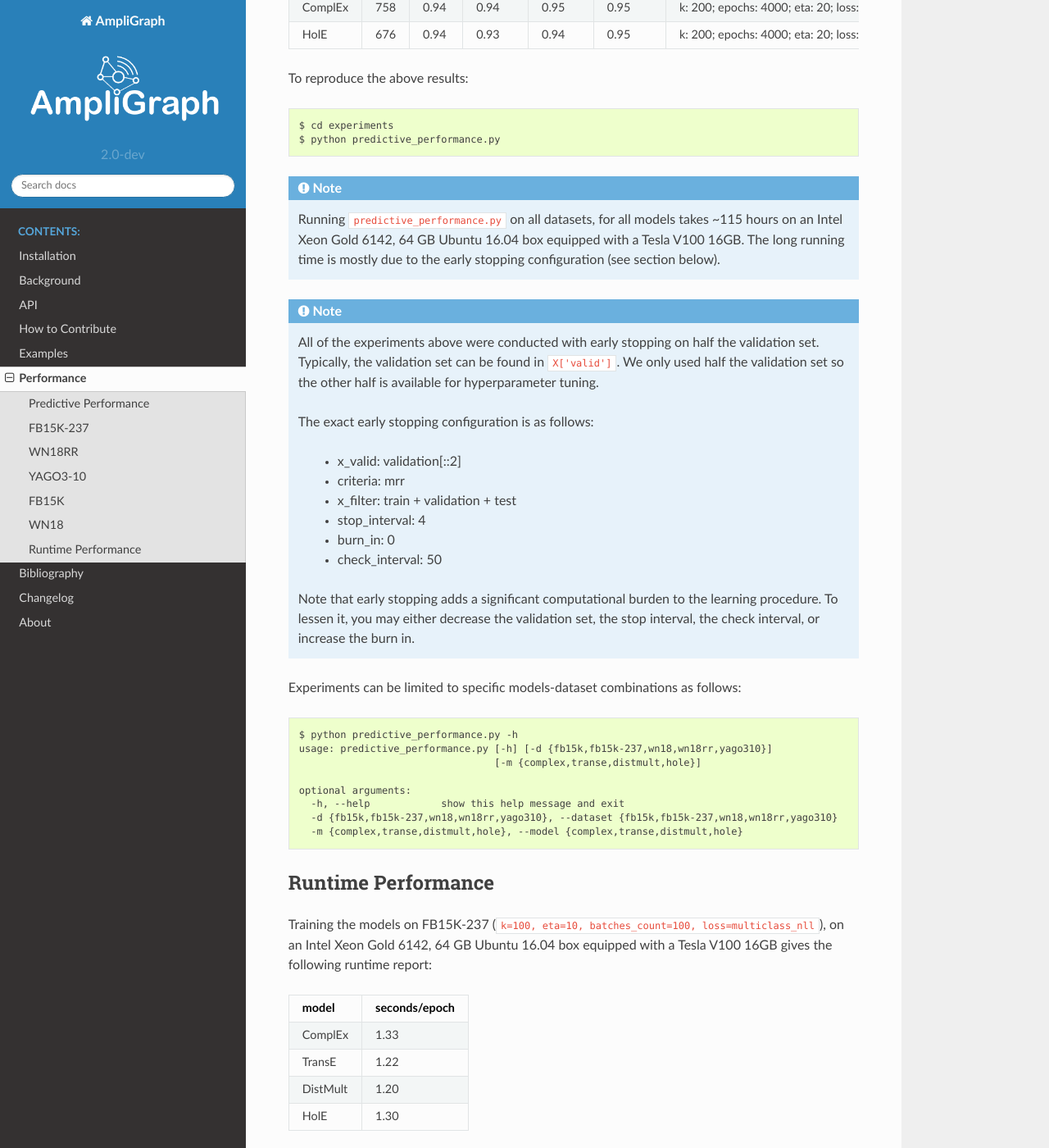
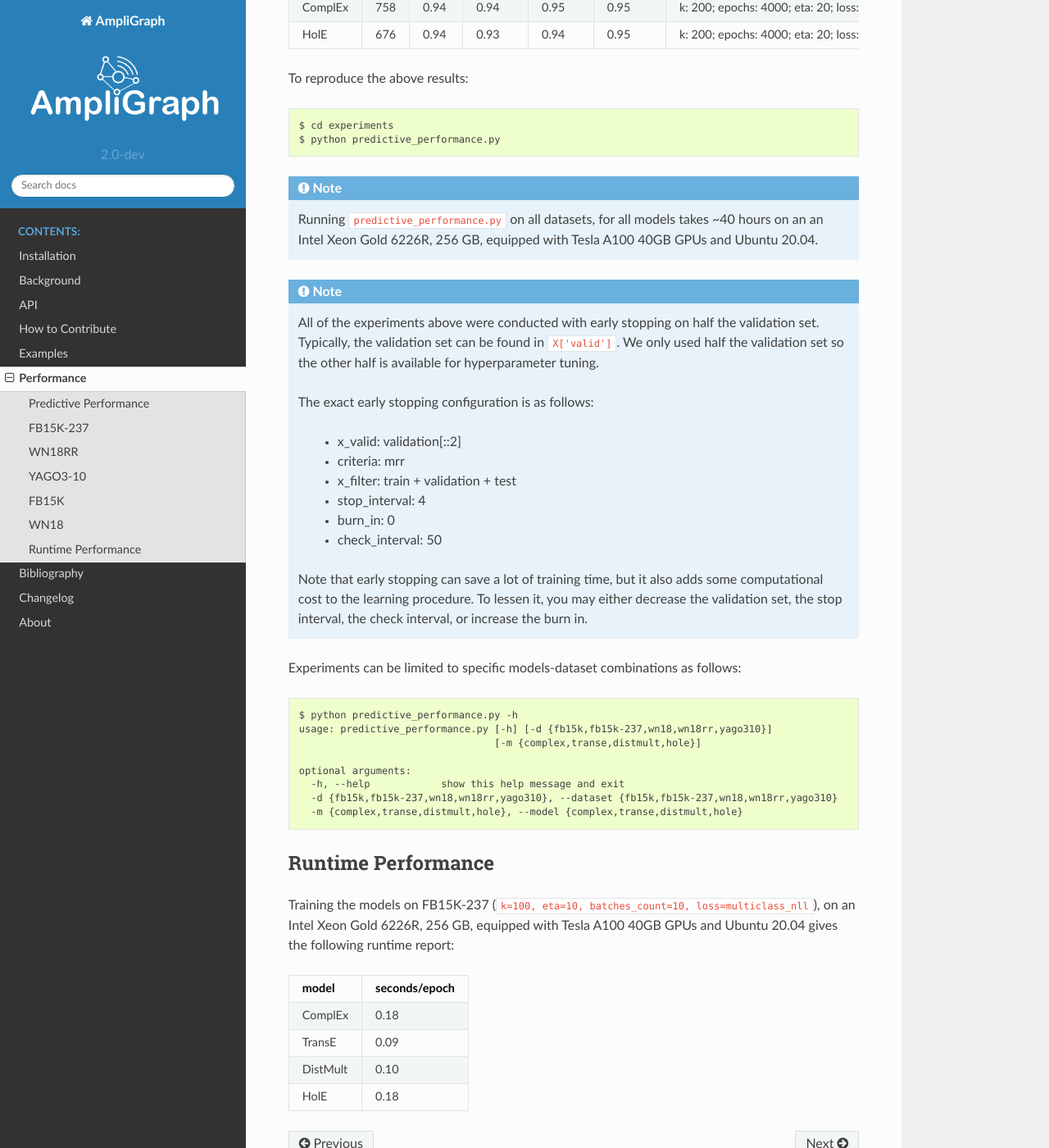
Before and after one commit to Accenture/AmpliGraph, a Sphinx documentation site: the page built from docs/experiments.rst, in a window 1280 px wide and 1400 px high, scrolled down 2307 px. Shown: the whole window at 82% size. Built offline with Sphinx 7.4.7 and the Read the Docs theme 2.0.0, drawn with Linux system fonts in a browser that asks for light colours; the version number is read from the project's files by our own code; some of the changed text lies outside the part shown.

Commit message:
updated performance ag2

```diff
--- a/docs/experiments.rst
+++ b/docs/experiments.rst
@@ -280,10 +280,14 @@ FB15K
                                                          optimizer: adam;
                                                          optimizer_params:
                                                          lr: 0.0005;
+                                                         regularizer: LP;
+                                                         regularizer_params:
+                                                         lambda: 0.0001;
+                                                         p: 3;
                                                          seed: 0;
                                                          batches_count: 100;
 
-   HolE     216      0.80    0.76     0.83      0.87     k: 200;
+   HolE     216      0.00    0.00     0.00      0.00     k: 200;
                                                          epochs: 4000;
                                                          eta: 20;
                                                          loss: self_adversarial;
@@ -369,9 +373,8 @@ To reproduce the above results: ::
     $ python predictive_performance.py
 
 
-.. note:: Running ``predictive_performance.py`` on all datasets, for all models takes ~115 hours on
-    an Intel Xeon Gold 6142, 64 GB Ubuntu 16.04 box equipped with a Tesla V100 16GB.
-    The long running time is mostly due to the early stopping configuration (see section below).
+.. note:: Running ``predictive_performance.py`` on all datasets, for all models takes ~40 hours on
+    an an Intel Xeon Gold 6226R, 256 GB, equipped with Tesla A100 40GB GPUs and  Ubuntu 20.04.
 
 .. note:: All of the experiments above were conducted with early stopping on half the validation set.
     Typically, the validation set can be found in ``X['valid']``.
@@ -386,8 +389,8 @@ To reproduce the above results: ::
       * burn_in: 0
       * check_interval: 50
 
-    Note that early stopping adds a significant computational burden to the learning procedure.
-    To lessen it, you may either decrease the validation set, the stop interval, the check interval,
+    Note that early stopping can save a lot of training time, but it also adds some computational cost to the
+    learning procedure. To lessen it, you may either decrease the validation set, the stop interval, the check interval,
     or increase the burn in.
 
 
@@ -406,14 +409,14 @@ Experiments can be limited to specific models-dataset combinations as follows: :
 Runtime Performance
 -------------------
 
-Training the models on FB15K-237 (``k=100, eta=10, batches_count=100, loss=multiclass_nll``), on an Intel Xeon Gold 6142, 64 GB
-Ubuntu 16.04 box equipped with a Tesla V100 16GB gives the following runtime report:
+Training the models on FB15K-237 (``k=100, eta=10, batches_count=10, loss=multiclass_nll``), on an Intel Xeon
+Gold 6226R, 256 GB, equipped with Tesla A100 40GB GPUs and Ubuntu 20.04 gives the following runtime report:
 
 ======== ==============
 model     seconds/epoch
 ======== ==============
-ComplEx     1.33
-TransE      1.22
-DistMult    1.20
-HolE        1.30
+ComplEx     0.18
+TransE      0.09
+DistMult    0.10
+HolE        0.18
 ======== ==============
```
Also changed, not shown: other parts of docs/experiments.rst (+3 -3 lines).
